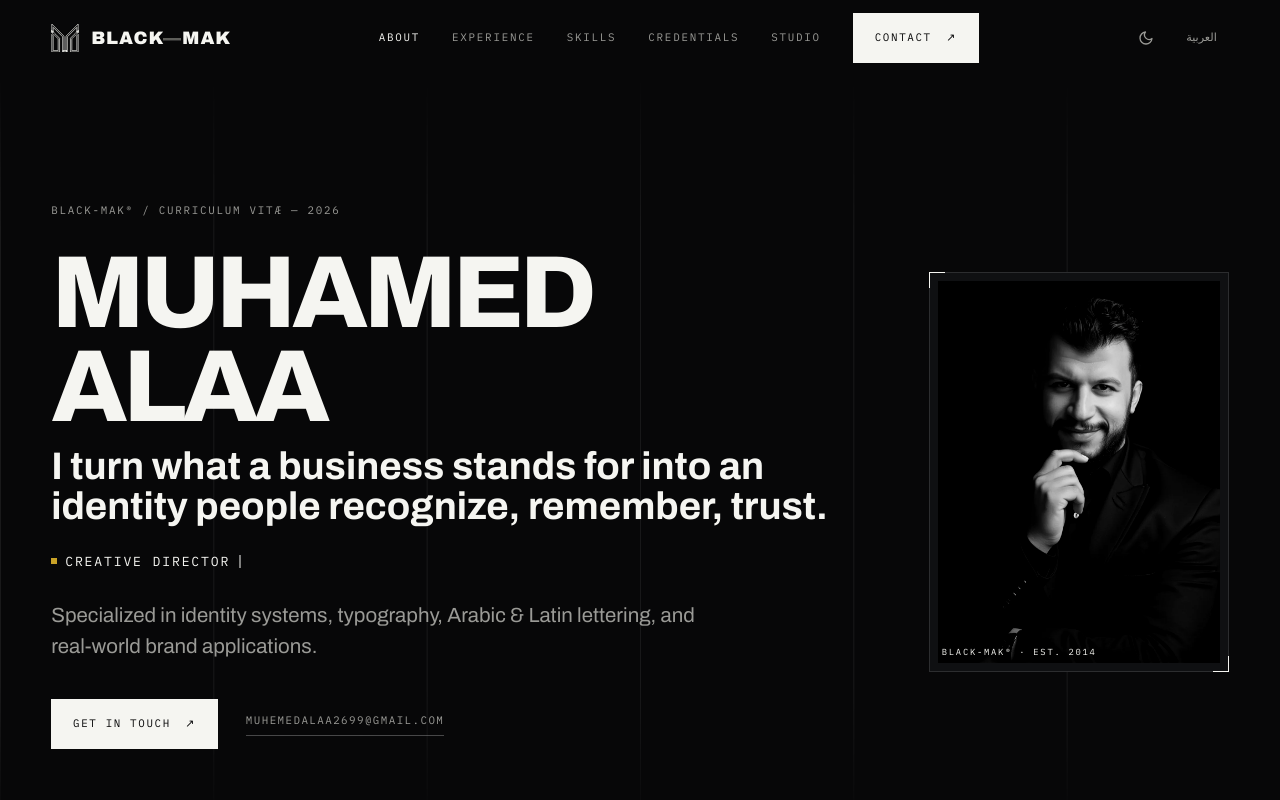
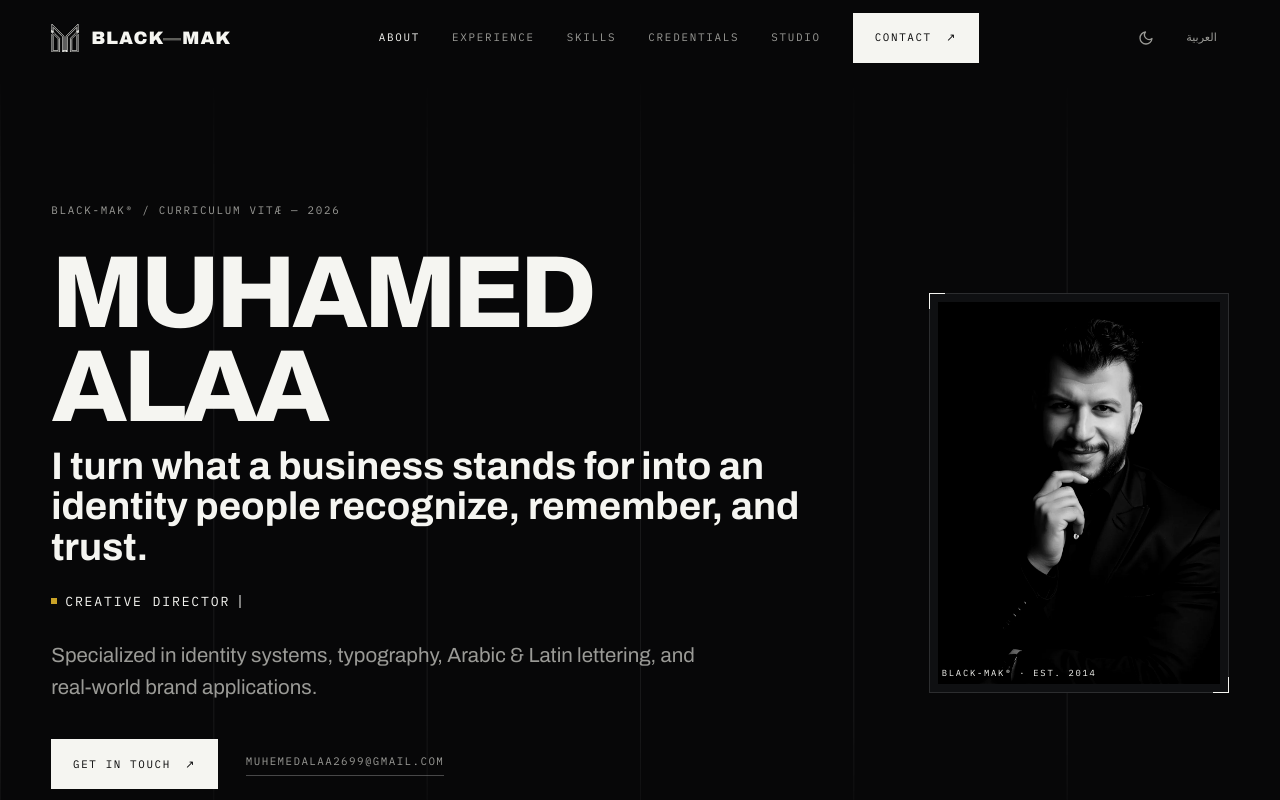
Before and after one commit to elbank3110-sys/Mu-CV, a Next.js app: page / in a window 1280 px wide. Shown: the top 800 px of the page. Built offline with nearby package versions, Linux system fonts and the light colour scheme.

Commit message:
fix: hero renders full lead — AR sentence no longer broken

```diff
--- a/components/Hero.tsx
+++ b/components/Hero.tsx
@@ -33,8 +33,7 @@ export default function Hero() {
 
             <Reveal delay={0.12}>
               <p className="mt-3 text-[clamp(1.4rem,3.4vw,2.4rem)] font-bold leading-[1.05]">
-                {pick(hero.lead).split(" ").slice(0, -1).join(" ")}{" "}
-                <span>{pick(hero.outline)}</span>
+                {pick(hero.lead)} <span>{pick(hero.outline)}</span>
               </p>
             </Reveal>
 
--- a/lib/data.ts
+++ b/lib/data.ts
@@ -35,7 +35,7 @@ export const hero = {
     en: "I turn what a business stands for into an identity people recognize, remember, and",
     ar: "أُحوّل ما يقف وراءه النشاط التجاري إلى هوية",
   },
-  outline: { en: "trust.", ar: "يتعرّف بها الناس ويتذكرونها ويثقون بها." },
+  outline: { en: "trust.", ar: "يتعرّف بها الناس، ويتذكّرونها، ويثقون بها." },
   sub: {
     en: "Specialized in identity systems, typography, Arabic & Latin lettering, and real-world brand applications.",
     ar: "متخصص في أنظمة الهوية والتايبوغرافي والحرف العربي واللاتيني وتطبيقات العلامة الواقعية.",
```
